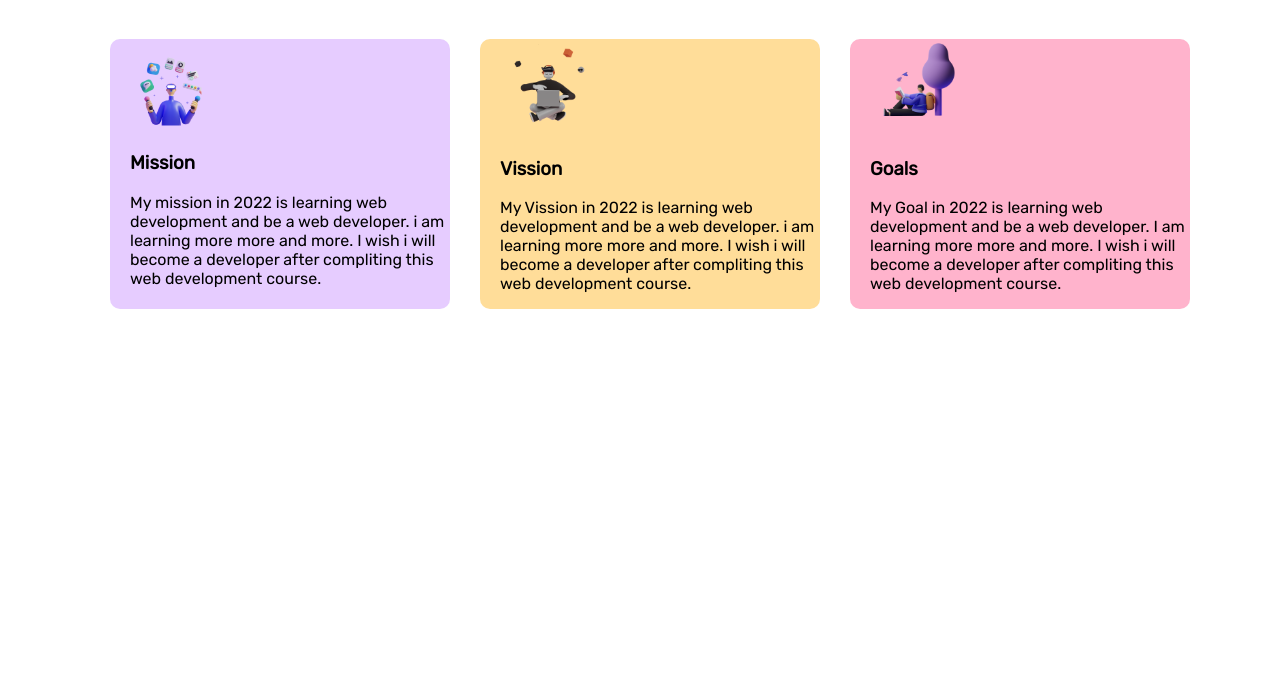
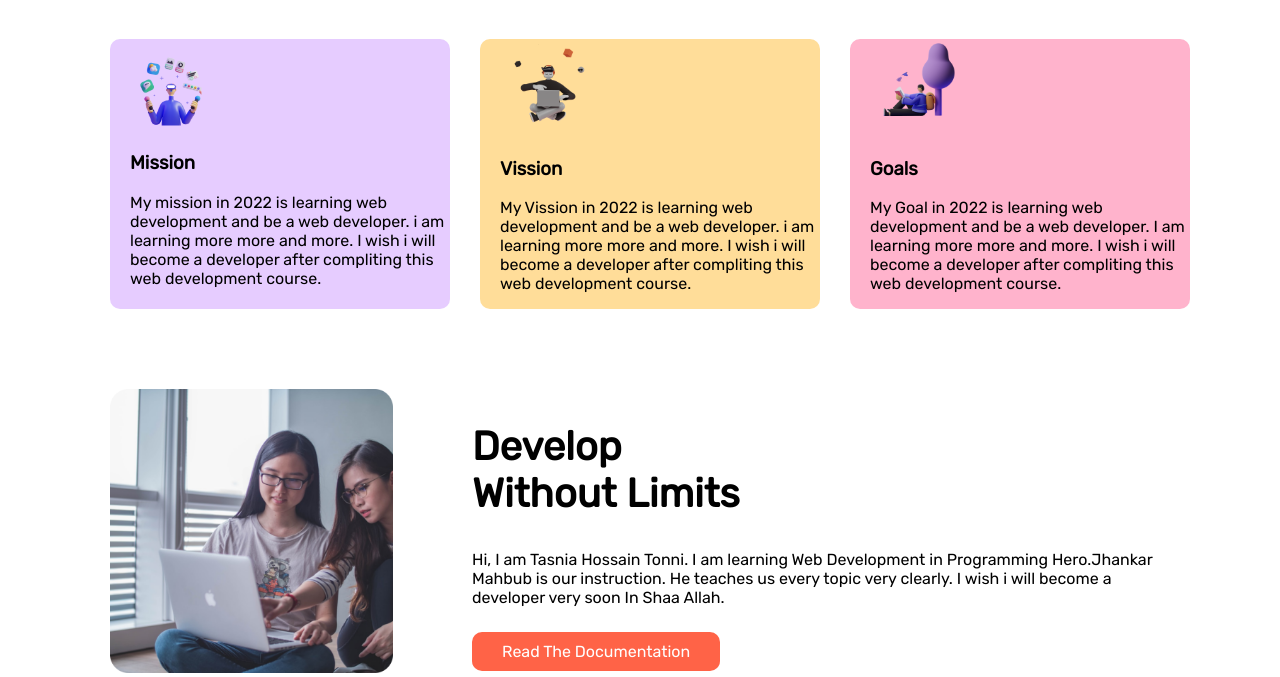
Before and after one commit to Tasniahossaintonni/assignment-1, a plain HTML site: page index.html in a window 1280 px wide. Shown: the part 606-1283 px from the top of the page. Before the commit the page ends 915 px from the top, so only its background shows below. Drawn offline with Linux system fonts and the light colour scheme; a web font is replaced by a local one.

Commit message:
third section added

```diff
--- a/index.html
+++ b/index.html
@@ -57,6 +57,19 @@
         </div>
 
     </section>
+    <section class="third-section flexible-container">
+        <div class="left-side">
+            <img src="images/pictures/coding.png" alt="">
+        </div>
+        <div class="right-side">
+            <h2>Develop <br>Without Limits</h2>
+            <p>Hi, I am Tasnia Hossain Tonni. I am learning Web Development in Programming Hero.Jhankar Mahbub is
+                our instruction. He teaches us every topic very clearly. I wish i will become a developer very soon
+                In Shaa Allah.</p><br>
+            <a class="documentation-button" target="_blank" href="#">Read The Documentation</a>
+        </div>
+    </section>
+
 </body>
 
 </html>
--- a/style.css
+++ b/style.css
@@ -4,6 +4,9 @@ body{
 }
 h1{
     font-size: 50px;
+}
+h2{
+    font-size: 40px;
 }
 .flexible-container{
     display: flex;
@@ -62,3 +65,24 @@ h1{
     text-align: center;
     margin-top: 80px;
 }
+.third-section{
+    margin-top:80px ;
+}
+.left-side{
+    width: 40%;
+}
+.right-side{
+    width: 60%;
+    margin-right: 100px;
+}
+.left-side img{
+    width: 60%;
+    margin-left: 110px;
+}
+.documentation-button{
+    text-decoration: none;
+    padding: 10px 30px;
+    background-color: tomato;
+    color: White;
+    border-radius: 10px;
+}
```
